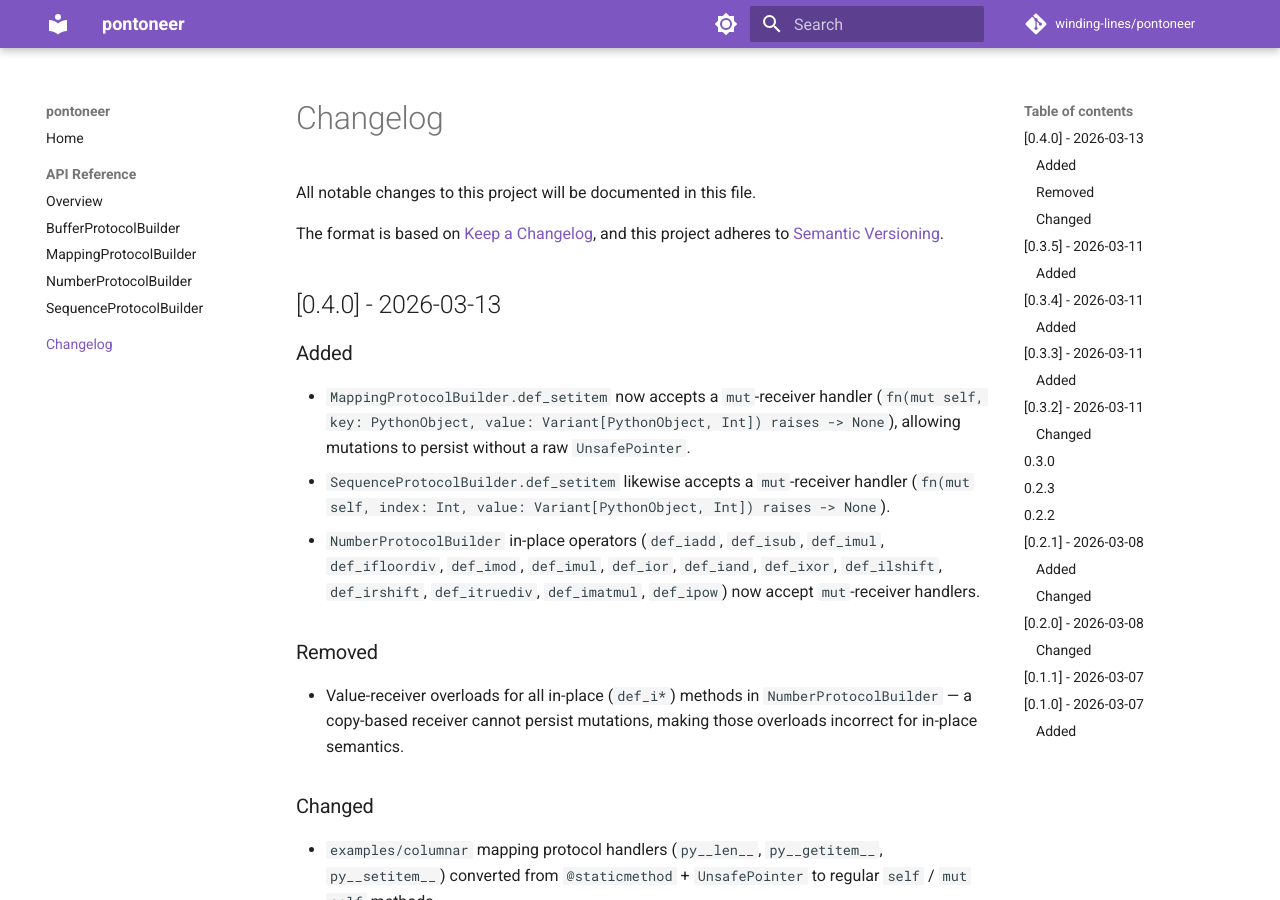
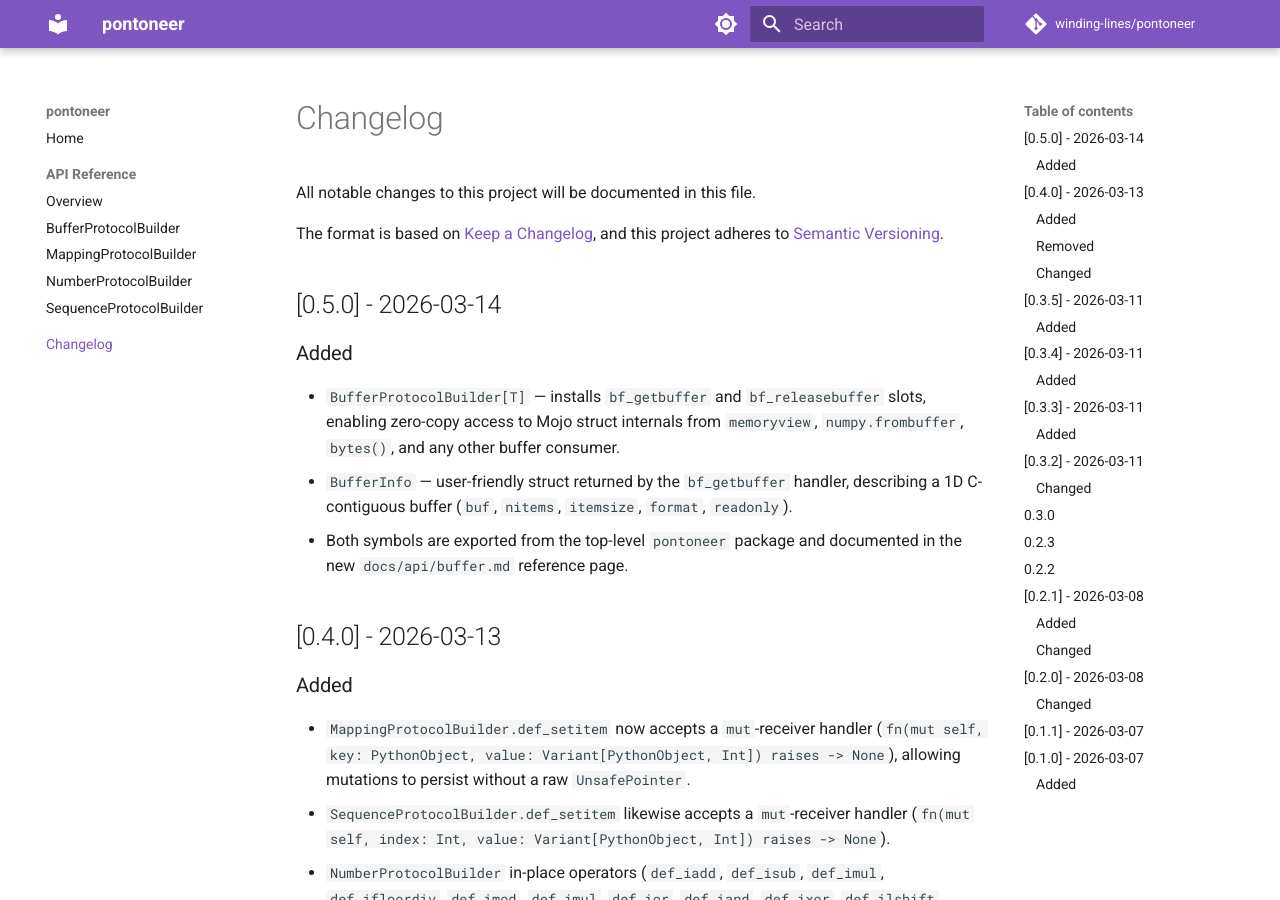
Before and after one commit to winding-lines/pontoneer, an MkDocs documentation site: the page built from docs/changelog.md, in a window 1280 px wide and 900 px high. Built offline with MkDocs 1.6.1 and Material for MkDocs 9.7.7, drawn with Linux system fonts in a browser that asks for light colours; comment, search, counter and statistics services are not loaded.

Commit message:
Bump version to 0.5.0, add changelog entry for BufferProtocolBuilder
Co-Authored-By: Claude Sonnet 4.6 <noreply@anthropic.com>

```diff
--- a/CHANGELOG.md
+++ b/CHANGELOG.md
@@ -4,6 +4,13 @@ All notable changes to this project will be documented in this file.
 
 The format is based on [Keep a Changelog](https://keepachangelog.com/en/1.0.0/),
 and this project adheres to [Semantic Versioning](https://semver.org/spec/v2.0.0.html).
+
+## [0.5.0] - 2026-03-14
+
+### Added
+- `BufferProtocolBuilder[T]` — installs `bf_getbuffer` and `bf_releasebuffer` slots, enabling zero-copy access to Mojo struct internals from `memoryview`, `numpy.frombuffer`, `bytes()`, and any other buffer consumer.
+- `BufferInfo` — user-friendly struct returned by the `bf_getbuffer` handler, describing a 1D C-contiguous buffer (`buf`, `nitems`, `itemsize`, `format`, `readonly`).
+- Both symbols are exported from the top-level `pontoneer` package and documented in the new `docs/api/buffer.md` reference page.
 
 ## [0.4.0] - 2026-03-13
 
--- a/pixi.toml
+++ b/pixi.toml
@@ -1,6 +1,6 @@
 [workspace]
 name = "pontoneer"
-version = "0.4.0"
+version = "0.5.0"
 description = "Mojo library providing additional type protocol extensions for Python interop."
 authors = ["Marius Seritan <39998+winding-lines@users.noreply.github.com>"]
 license = "Apache-2.0 WITH LLVM-exception"
```
Also changed, not shown: README.md (+1 -1 lines), docs/index.md (+1 -1 lines).
